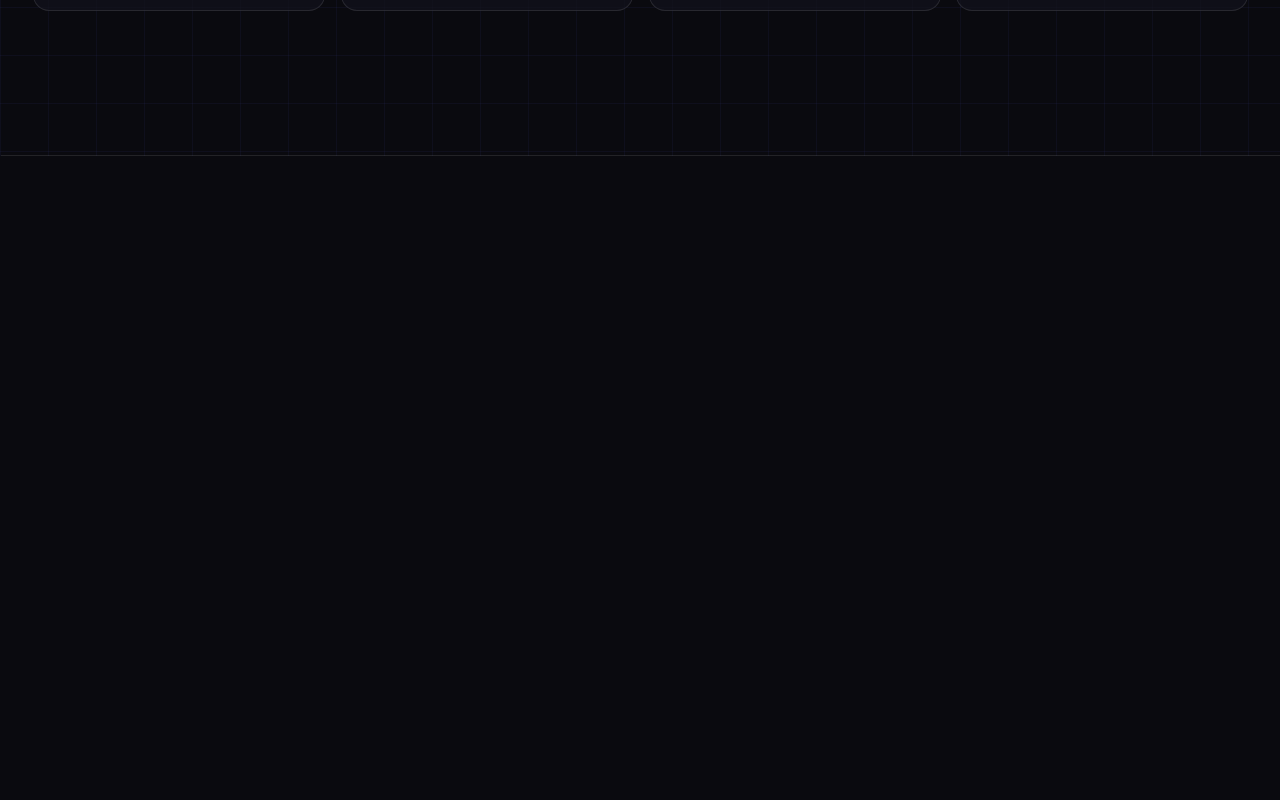
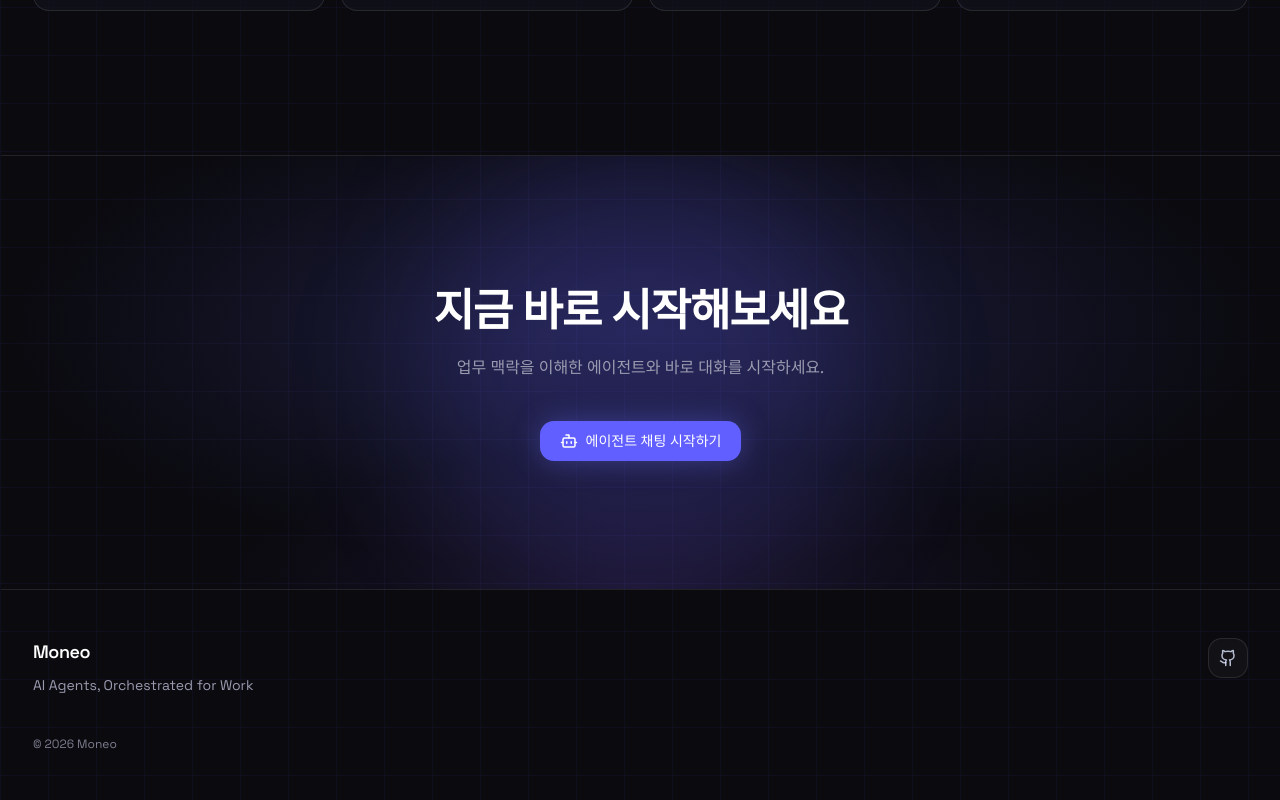
Before and after one commit to monenon-dev/monenon.cloud, a Next.js app in the folder frontend/: page / in a window 1280 px wide. Shown: the part 1049-1849 px from the top of the page. Before the commit the page ends 1205 px from the top, so only its background shows below. Built offline with nearby package versions, Linux system fonts and the light colour scheme; no server answers.

Commit message:
feat(home): add closing CTA and footer below Built With
Give the landing page a natural scroll end with start chat CTA and site footer.

Co-authored-by: Cursor <cursoragent@cursor.com>

```diff
--- a/frontend/app/page.tsx
+++ b/frontend/app/page.tsx
@@ -16,6 +16,8 @@ import {
 
 import { AgentPreview } from "@/components/home/agent-preview";
 import { BuiltWithSection } from "@/components/home/built-with-section";
+import { HomeCtaSection } from "@/components/home/home-cta-section";
+import { HomeFooter } from "@/components/home/home-footer";
 import { HomeSidebar } from "@/components/layout/home-sidebar";
 import { clearAuthSession, getAuthSession } from "@/lib/auth-api";
 import { buildChatsUrl, saveChatStarter } from "@/lib/chat-starter";
@@ -165,7 +167,7 @@ export default function MoneoHomePage() {
           </div>
         </header>
 
-        <section className="relative border-b border-white/10 pb-16 sm:pb-20">
+        <section className="relative pb-16 sm:pb-20">
           <div className={`${PAGE_SHELL} py-10 sm:py-14 lg:py-16`}>
             <div className="grid items-center gap-8 lg:grid-cols-[minmax(0,0.45fr)_minmax(0,0.55fr)] lg:gap-10">
               <div className="min-w-0">
@@ -243,6 +245,9 @@ export default function MoneoHomePage() {
             <BuiltWithSection />
           </div>
         </section>
+
+        <HomeCtaSection />
+        <HomeFooter />
       </div>
     </div>
   );
--- /dev/null
+++ b/frontend/components/home/home-cta-section.tsx
@@ -0,0 +1,45 @@
+import Link from "next/link";
+import { Bot } from "lucide-react";
+
+import { routes } from "@/lib/routes";
+
+const SHELL = "mx-auto w-full max-w-6xl xl:max-w-7xl px-4 sm:px-6 lg:px-8";
+
+export function HomeCtaSection() {
+  return (
+    <section
+      className="relative overflow-hidden border-t border-white/10"
+      aria-label="시작하기"
+    >
+      <div
+        className="pointer-events-none absolute inset-0 -z-10"
+        aria-hidden
+        style={{
+          background:
+            "radial-gradient(ellipse 70% 80% at 50% 40%, rgba(99, 102, 241, 0.22), transparent 70%)," +
+            "radial-gradient(ellipse 50% 50% at 50% 100%, rgba(139, 92, 246, 0.12), transparent 65%)",
+        }}
+      />
+      <div
+        className="pointer-events-none absolute left-1/2 top-1/2 -z-10 size-[28rem] -translate-x-1/2 -translate-y-1/2 rounded-full bg-indigo-500/15 blur-3xl"
+        aria-hidden
+      />
+
+      <div className={`${SHELL} flex flex-col items-center px-4 py-24 text-center sm:py-28 lg:py-32`}>
+        <h2 className="max-w-2xl text-3xl font-semibold tracking-tight text-white sm:text-4xl lg:text-[2.75rem] lg:leading-tight">
+          지금 바로 시작해보세요
+        </h2>
+        <p className="mt-4 max-w-md text-sm leading-relaxed text-[var(--moneo-muted)] sm:text-base">
+          업무 맥락을 이해한 에이전트와 바로 대화를 시작하세요.
+        </p>
+        <Link
+          href={routes.lifestyle.chats}
+          className="mt-10 inline-flex items-center gap-2 rounded-xl bg-indigo-500 px-5 py-2.5 text-sm font-medium text-white shadow-[0_0_28px_rgba(99,102,241,0.4)] transition-colors hover:bg-indigo-400"
+        >
+          <Bot size={18} />
+          에이전트 채팅 시작하기
+        </Link>
+      </div>
+    </section>
+  );
+}
--- /dev/null
+++ b/frontend/components/home/home-footer.tsx
@@ -0,0 +1,39 @@
+import Link from "next/link";
+import { Github } from "lucide-react";
+
+const SHELL = "mx-auto w-full max-w-6xl xl:max-w-7xl px-4 sm:px-6 lg:px-8";
+const GITHUB_URL = "https://github.com/monenon-dev/monenon.cloud";
+
+export function HomeFooter() {
+  return (
+    <footer className="border-t border-white/10" aria-label="사이트 푸터">
+      <div className={`${SHELL} py-10 sm:py-12`}>
+        <div className="flex flex-col gap-8 sm:flex-row sm:items-start sm:justify-between">
+          <div className="min-w-0">
+            <Link
+              href="/"
+              className="text-lg font-semibold tracking-tight text-white transition-opacity hover:opacity-90"
+            >
+              Moneo
+            </Link>
+            <p className="mt-2 max-w-sm text-sm leading-relaxed text-[var(--moneo-muted)]">
+              AI Agents, Orchestrated for Work
+            </p>
+          </div>
+
+          <a
+            href={GITHUB_URL}
+            target="_blank"
+            rel="noopener noreferrer"
+            className="inline-flex size-10 items-center justify-center rounded-xl border border-white/10 bg-white/[0.03] text-indigo-100/80 transition-colors hover:border-white/20 hover:bg-white/[0.06] hover:text-white"
+            aria-label="GitHub 저장소 열기"
+          >
+            <Github size={18} aria-hidden />
+          </a>
+        </div>
+
+        <p className="mt-10 text-xs text-[var(--moneo-muted)]/80">© 2026 Moneo</p>
+      </div>
+    </footer>
+  );
+}
```
